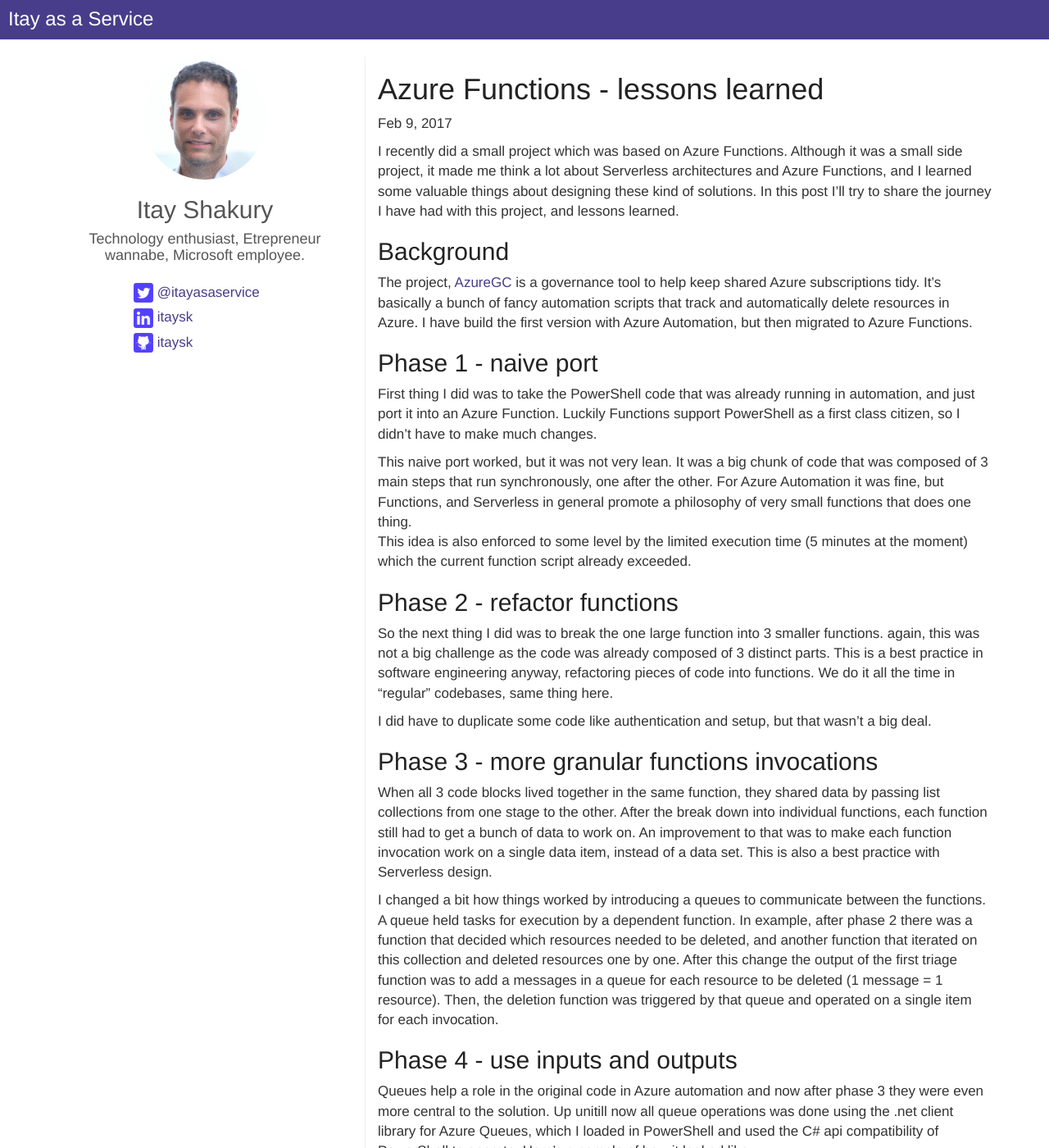
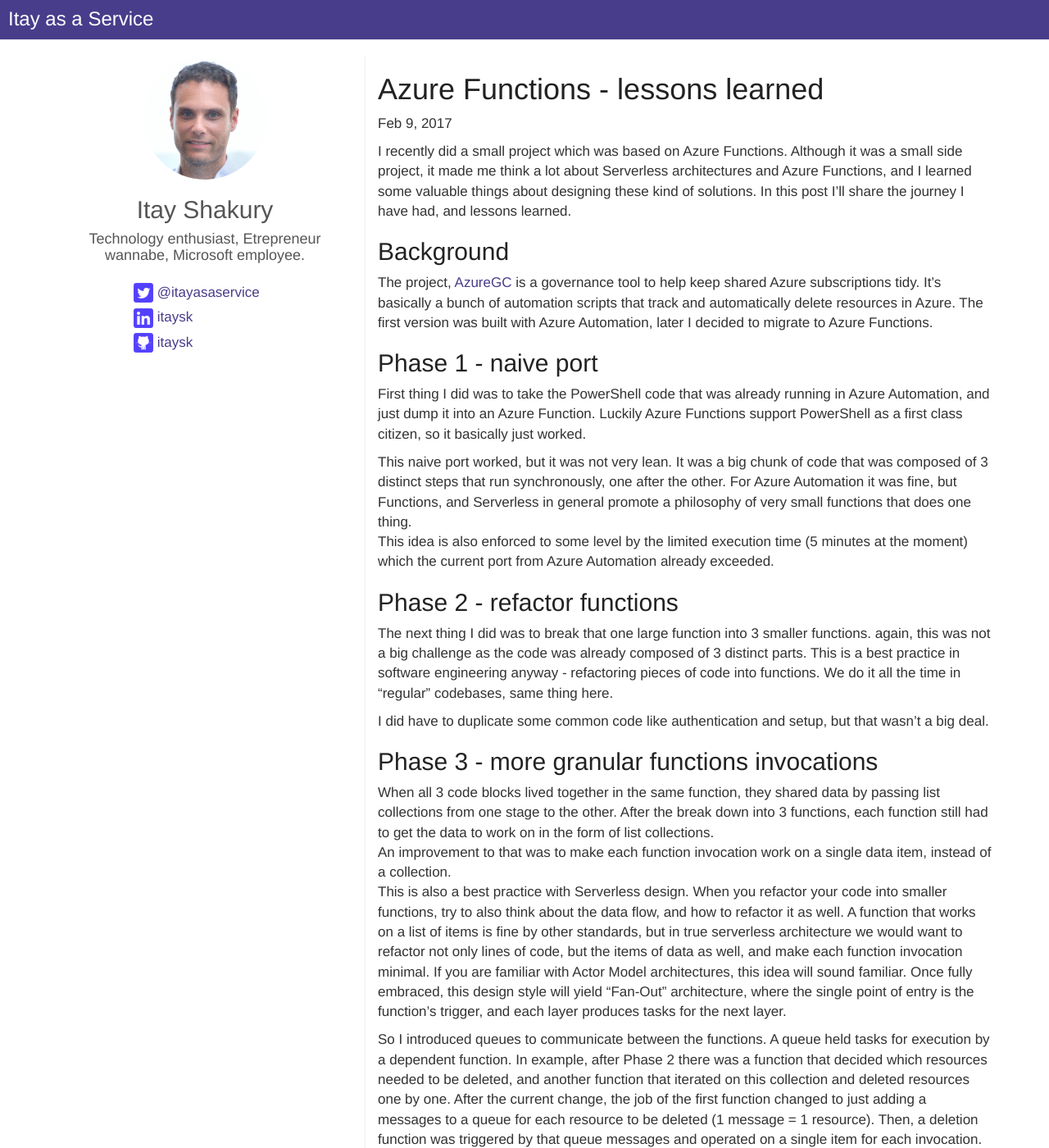
Before and after one commit to itaysk/itaysk.github.io, a Jekyll site: the page built from _posts/2017-02-09-azure-functions-lessons-learned.md, in a window 1280 px wide and 1400 px high. Shown: the whole window at 82% size. Built offline with Jekyll 4.4.1, drawn with Linux system fonts in a browser that asks for light colours; some of the changed text lies outside the part shown.

Commit message:
post: azure functions lessons

````diff
--- a/_posts/2017-02-09-azure-functions-lessons-learned.md
+++ b/_posts/2017-02-09-azure-functions-lessons-learned.md
@@ -5,29 +5,36 @@
 tags: [azure-functions]
 ---
 
-I recently did a small project which was based on Azure Functions. Although it was a small side project, it made me think a lot about Serverless architectures and Azure Functions, and I learned some valuable things about designing these kind of solutions. In this post I'll try to share the journey I have had with this project, and lessons learned.
+I recently did a small project which was based on Azure Functions. Although it was a small side project, it made me think a lot about Serverless architectures and Azure Functions, and I learned some valuable things about designing these kind of solutions. In this post I'll share the journey I have had, and lessons learned.
 
 ## Background
-The project, [AzureGC](http://github.com/itaysk/azuregc) is a governance tool to help keep shared Azure subscriptions tidy. It's basically a bunch of fancy automation scripts that track and automatically delete resources in Azure. I have build the first version with Azure Automation, but then migrated to Azure Functions.
+The project, [AzureGC](http://github.com/itaysk/azuregc) is a governance tool to help keep shared Azure subscriptions tidy. It's basically a bunch of automation scripts that track and automatically delete resources in Azure. The first version was built with Azure Automation, later I decided to migrate to Azure Functions.
 
 ## Phase 1 - naive port
-First thing I did was to take the PowerShell code that was already running in automation, and just port it into an Azure Function. Luckily Functions support PowerShell as a first class citizen, so I didn't have to make much changes.
+First thing I did was to take the PowerShell code that was already running in Azure Automation, and just dump it into an Azure Function. Luckily Azure Functions support PowerShell as a first class citizen, so it basically just worked.
 
-This naive port worked, but it was not very lean. It was a big chunk of code that was composed of 3 main steps that run synchronously, one after the other. For Azure Automation it was fine, but Functions, and Serverless in general promote a philosophy of very small functions that does one thing.
-This idea is also enforced to some level by the limited execution time (5 minutes at the moment) which the current function script already exceeded.
+This naive port worked, but it was not very lean. It was a big chunk of code that was composed of 3 distinct steps that run synchronously, one after the other. For Azure Automation it was fine, but Functions, and Serverless in general promote a philosophy of very small functions that does one thing.
+This idea is also enforced to some level by the limited execution time (5 minutes at the moment) which the current port from Azure Automation already exceeded.
 
 ## Phase 2 - refactor functions
-So the next thing I did was to break the one large function into 3 smaller functions. again, this was not a big challenge as the code was already composed of 3 distinct parts. This is a best practice in software engineering anyway, refactoring pieces of code into functions. We do it all the time in "regular" codebases, same thing here.
+The next thing I did was to break that one large function into 3 smaller functions. again, this was not a big challenge as the code was already composed of 3 distinct parts. This is a best practice in software engineering anyway - refactoring pieces of code into functions. We do it all the time in "regular" codebases, same thing here.
 
-I did have to duplicate some code like authentication and setup, but that wasn't a big deal.
+I did have to duplicate some common code like authentication and setup, but that wasn't a big deal.
 
 ## Phase 3 - more granular functions invocations
-When all 3 code blocks lived together in the same function, they shared data by passing list collections from one stage to the other. After the break down into individual functions, each function still had to get a bunch of data to work on. An improvement to that was to make each function invocation work on a single data item, instead of a data set. This is also a best practice with Serverless design.
+When all 3 code blocks lived together in the same function, they shared data by passing list collections from one stage to the other. After the break down into 3 functions, each function still had to get the data to work on in the form of list collections.
+An improvement to that was to make each function invocation work on a single data item, instead of a collection.
+This is also a best practice with Serverless design. When you refactor your code into smaller functions, try to also think about the data flow, and how to refactor it as well. A function that works on a list of items is fine by other standards, but in true serverless architecture we would want to refactor not only lines of code, but the items of data as well, and make each function invocation minimal. If you are familiar with Actor Model architectures, this idea will sound familiar. Once fully embraced, this design style will yield "Fan-Out" architecture, where the single point of entry is the function's trigger, and each layer produces tasks for the next layer.
 
-I changed a bit how things worked by introducing a queues to communicate between the functions. A queue held tasks for execution by a dependent function. In example, after phase 2 there was a function that decided which resources needed to be deleted, and another function that iterated on this collection and deleted resources one by one. After this change the output of the first triage function was to add a messages in a queue for each resource to be deleted (1 message = 1 resource). Then, the deletion function was triggered by that queue and operated on a single item for each invocation.
+So I introduced queues to communicate between the functions. A queue held tasks for execution by a dependent function. In example, after Phase 2 there was a function that decided which resources needed to be deleted, and another function that iterated on this collection and deleted resources one by one. After the current change, the job of the first function changed to just adding a messages to a queue for each resource to be deleted (1 message = 1 resource). Then, a deletion function was triggered by that queue messages and operated on a single item for each invocation.
 
-## Phase 4 - use inputs and outputs
-Queues help a role in the original code in Azure automation and now after phase 3 they were even more central to the solution. Up unitill now all queue operations was done using the .net client library for Azure Queues, which I loaded in PowerShell and used the C# api compatibility of PowerShell to operate. Here's a sample of how it looked like:
+This approach have two additional advantages:
+
+- Scale out - when a function operated on a bunch of data, the platform (Azure Functions) couldn't scale out execution because that one function was the unit of deployment and execution. Now that each function handles 1 item, the platform can and will scale to as many function instances as needed to consume the queue in parallel.
+- Resiliency -  A failure in a function invocation is isolated to the item it was processing.
+
+## Phase 4 - use the platform's event binding system
+Queues was in fact already in use in original code I ported from Azure automation. These queue operations was using the .NET client library for Azure Queues, which I loaded into PowerShell and used thanks to PowerShell's C# compatibility. Here's a sample of how it looked like:
 
 ```
 [System.Reflection.Assembly]::LoadFrom(".\Microsoft.WindowsAzure.Storage.dll")
@@ -36,33 +43,32 @@
 $queue.AddMessage($queueMessage)
 ```
 
-This worked and all but was not really using the full potential of Functions - enter inputs and outputs.
-So the next thing I did was to actually get rid of this entire code, and instead setup Function Output and Inputs as Azure Queues. Thankfully Azure Functions' native support for PowerShell makes the same code as easy as writing to a file:
+This worked and all but was not really using the full potential of Functions, which provide a native mechanism to use queues in the form of binding inputs and outputs.
+So the next thing I did was to actually get rid of this entire code, and instead setup Function Output and Inputs for Azure Queue. Thankfully Azure Functions' native support for PowerShell makes the same code above as elegant as writing to a file:
 
 ```
 $messages | ConvertTo-Json | Out-File -Encoding UTF8 $outputQueueItem
 ```
+The lesson here is to rethink the way your functions interface with each other. It might not be queues, but files, or a DB, or anything else that your functions use for communication or share resources, even if indirectly.
 
 ## Phase 5 - independent functions
 After heavy refactoring I was left with 3 functions that was small and lean, but still were inter-dependent.
-One function relied on the output of another function, or even worse on a side affect of another function. For example, one function treated resources in a certain way, and the next function relied on the fact that the first function had already run continued that treatment. The second function had to run after the first function had finished, and relied on the fact that it did it's job with the shared data.
+One function relied on the output of another function, or even worse on a side affect of another function. For example, one function treated resources in a certain way, and the next function relied on the fact that the first function had already run, and assumes items were already treated. The second function must run after the first function had finished, and relies on the fact that the first function succeeded.
 
-I wanted to fix this design by making each function independent. There is still a relation between functions in the way of communicating via queue, or sharing data, but this was a much looser coupling then before. This decoupling had 2 benefits:
+I wanted to improve this design by making each function independent. There will still be a logical relation between functions in the form of communicating via the queue, but this would be a much looser coupling then before. This decoupling had 2 benefits:
 
-1. Functions scheduling was no longer synchrinized. Each function can run on it's own time regardless of other functions.
-2. Functions now are idempotemt, meaning it's not a bit deal if the same function run twice, it would just have nothing to do.
+- Functions scheduling was no longer synchronized. Each function can run on it's own time regardless of other functions.
+- Functions now are idempotent, meaning it's not a big deal if the same function run twice, it would just have nothing to do.
 
 ## Phase 6 - event driven
-The final step in this journey is something I haven't implemented yet, but I know that I want to.
-Currently the functions that manipulate resources get this data by calling the Azure API (via the PowerShell modules). This is a pull model for getting data.
-What I would like to do is move to a more event driven architecture, where functions are activated by the Azure platform when new resources are created or changed. This is a push model for getting data.
-
-Other then being more aligned with Serverless philosophy of event driven, and being even more agile, this has another important benefit - it makes sure function invocation is for handling a single data item and not a large data set. This is similar to what was done in Phase 3, but this time also for the data generating functions (as opposed to data consuming functions in Phase 3), making the entire system more agile.
-
-The feasibility of this change depends on the characteristics of your data source. Not very data source can publish events for you to consume. In my case the data source is Azure Resource Manager API, which does have an experimental webhook support, but it's going to be replaced soon so I'll just wait for the new version to implement this final step.
+The final step in this journey is something I haven't implemented yet due to technical constrains.
+Currently the entire system is based on a schedule. In each scheduled execution it needs to get the state of resource in Azure, so a function has to make an API call to Azure APIs (via Azure's PowerShell modules).
+What I would like to do is move to a more event driven architecture, where functions are activated by the Azure platform when new resources are created or changed.
+FaaS and Azure Functions are born for this, but unfortunately Azure Resource Manager (ARM) API, which is the data source for this system, did not fully support what needed for this to work.
+ARM does have an experimental webhook support, but it's going to be replaced soon so I'll just wait for the new version to implement this final step (you might be reading this post after this issue has been resolved so it's worth double checking that).
 
 ## Summary
-I hope documenting this journey from a single script to a composite serverless application helped you better understand Serverless and Azure Functions, and learn the lessons that I have learned.
+I hope documenting my journey from a single script to a functional serverless application helped you better understand Serverless and Azure Functions, and learn the lessons that I have learned.
 To distill the core principles, I'd say that each Function should be:
 
 - Small and single purposed (think of refactoring considerations in a regular codebase)
````
Also changed, not shown: other parts of _posts/2017-02-09-azure-functions-lessons-learned.md (+0 -2 lines).
